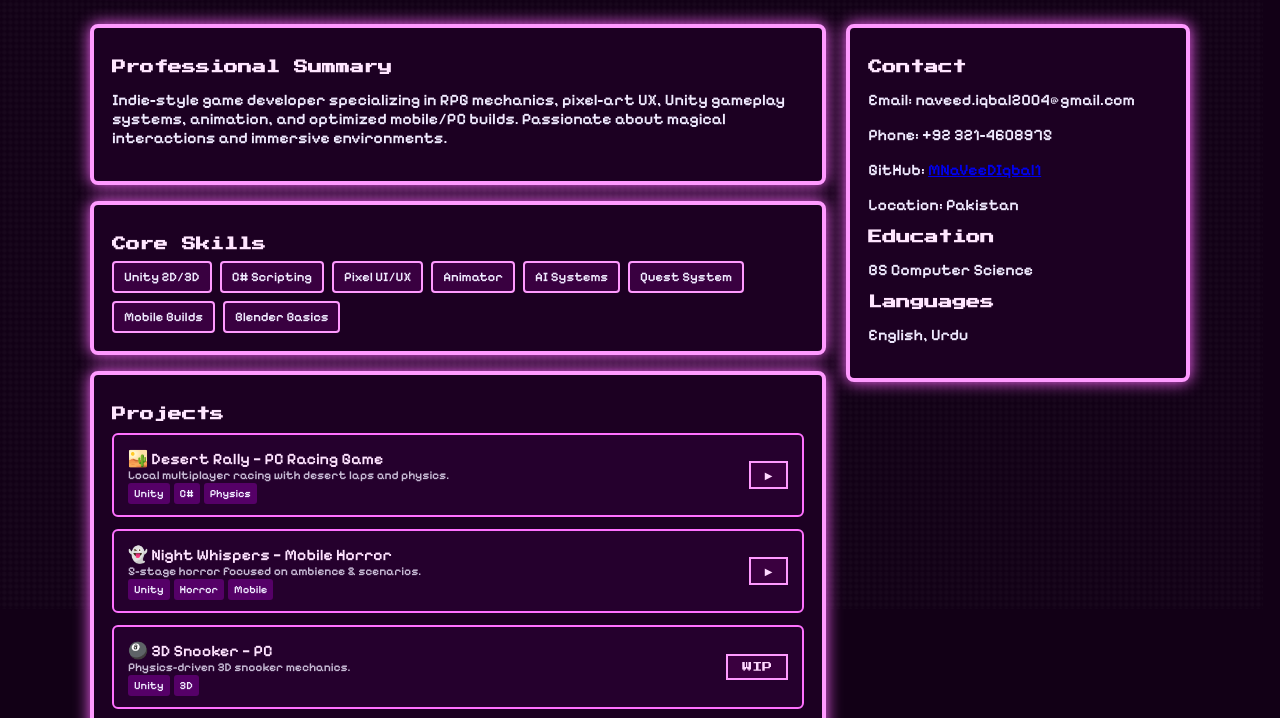
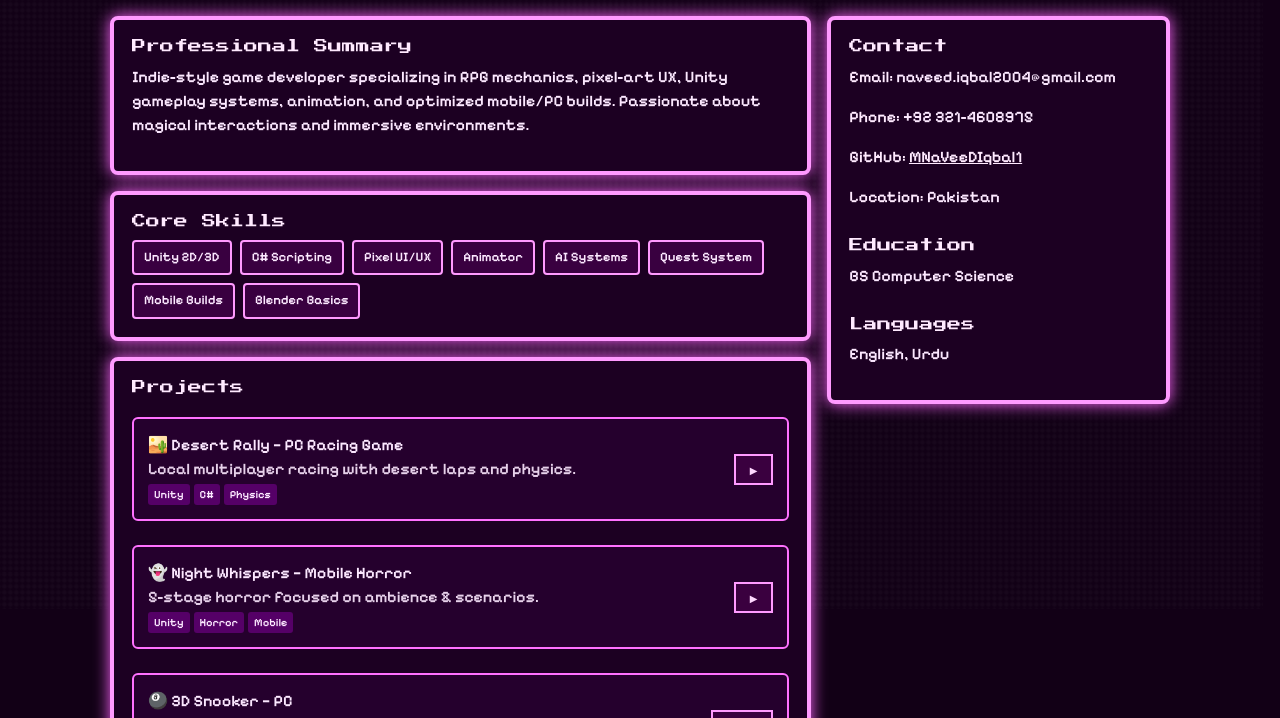
Before and after one commit to MNaVeeDIqbal1/MuhammadNaveedIqbalCV, a plain HTML site: page index.html in a window 1280 px wide. Shown: the part 174-892 px from the top of the page. Drawn offline with nearby package versions, Linux system fonts and the light colour scheme.

Commit message:
Redeployement

```diff
--- a/assets/style/styles.css
+++ b/assets/style/styles.css
@@ -122,7 +122,11 @@ body {
 }
 
 .proj-title { font-weight: bold; color: #ffe3ff; }
-.proj-meta { font-size: 12px; opacity: 0.8; }
+.proj-meta {
+  color: #ffdbff !important;
+  opacity: 0.9 !important;
+}
+
 
 .tech span {
   background: #550067;
@@ -190,3 +194,20 @@ footer {
   from { transform: translateY(-120%); }
   to { transform: translateY(120%); }
 }
+.card,
+.card p,
+.card div,
+.card span {
+  color: #fce8ff !important;
+}
+aside p,
+aside a,
+aside strong {
+  color: #ffeaff !important;
+}
+/* Ensure Press Start font stays readable */
+.hero-title,
+.hero-sub,
+.section-head {
+  color: #ffeaff !important;
+}
--- a/index.html
+++ b/index.html
@@ -8,7 +8,13 @@
   <!-- Pixel Font -->
   <link href="https://fonts.googleapis.com/css2?family=Press+Start+2P&family=Pixelify+Sans:wght@600&display=swap" rel="stylesheet">
 
+  <link
+  href="https://cdn.jsdelivr.net/npm/bootstrap@5.3.3/dist/css/bootstrap.min.css"
+  rel="stylesheet"
+  />
   <link rel="stylesheet" href="assets/style/styles.css" />
+  <!-- Bootstrap CSS -->
+
 </head>
 <body>
 
@@ -45,10 +51,10 @@
       </div>
     </header>
 
-    <div class="grid">
+    <div class="row g-3">
 
       <!-- LEFT SECTION -->
-      <section>
+      <section class="col-lg-8 col-md-12">
 
         <div class="card pixel-border fade-in">
           <h3 class="section-head">Professional Summary</h3>
@@ -131,7 +137,7 @@
       </section>
 
       <!-- RIGHT PANEL -->
-      <aside>
+      <aside class="col-lg-4 col-md-12">
 
         <div class="card pixel-border fade-in">
           <h3 class="section-head">Contact</h3>
@@ -154,5 +160,7 @@
     <footer class="fade-in">© 2025</footer>
 
   </main>
+  <!-- Bootstrap JS -->
+<script src="https://cdn.jsdelivr.net/npm/bootstrap@5.3.3/dist/js/bootstrap.bundle.min.js"></script>
 </body>
 </html>
```
